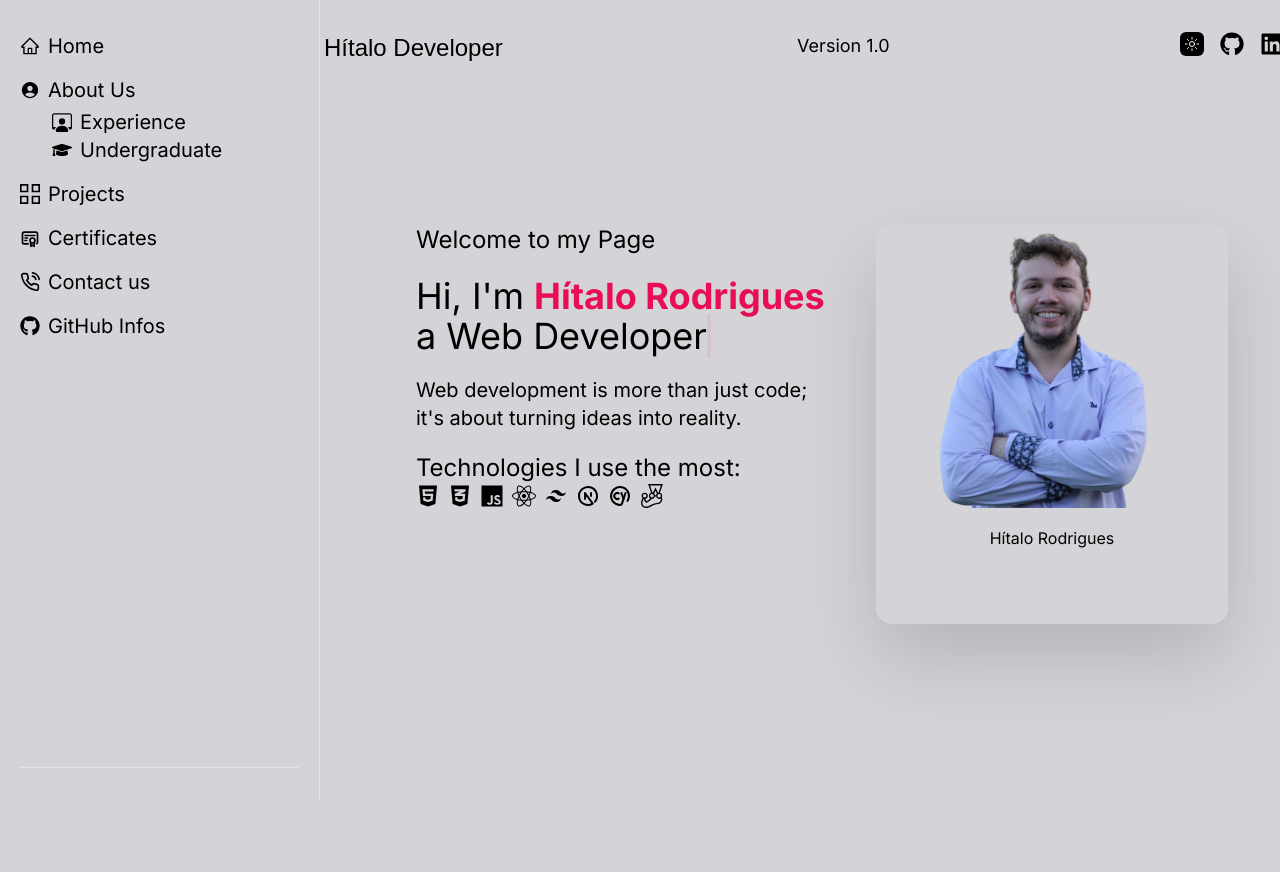
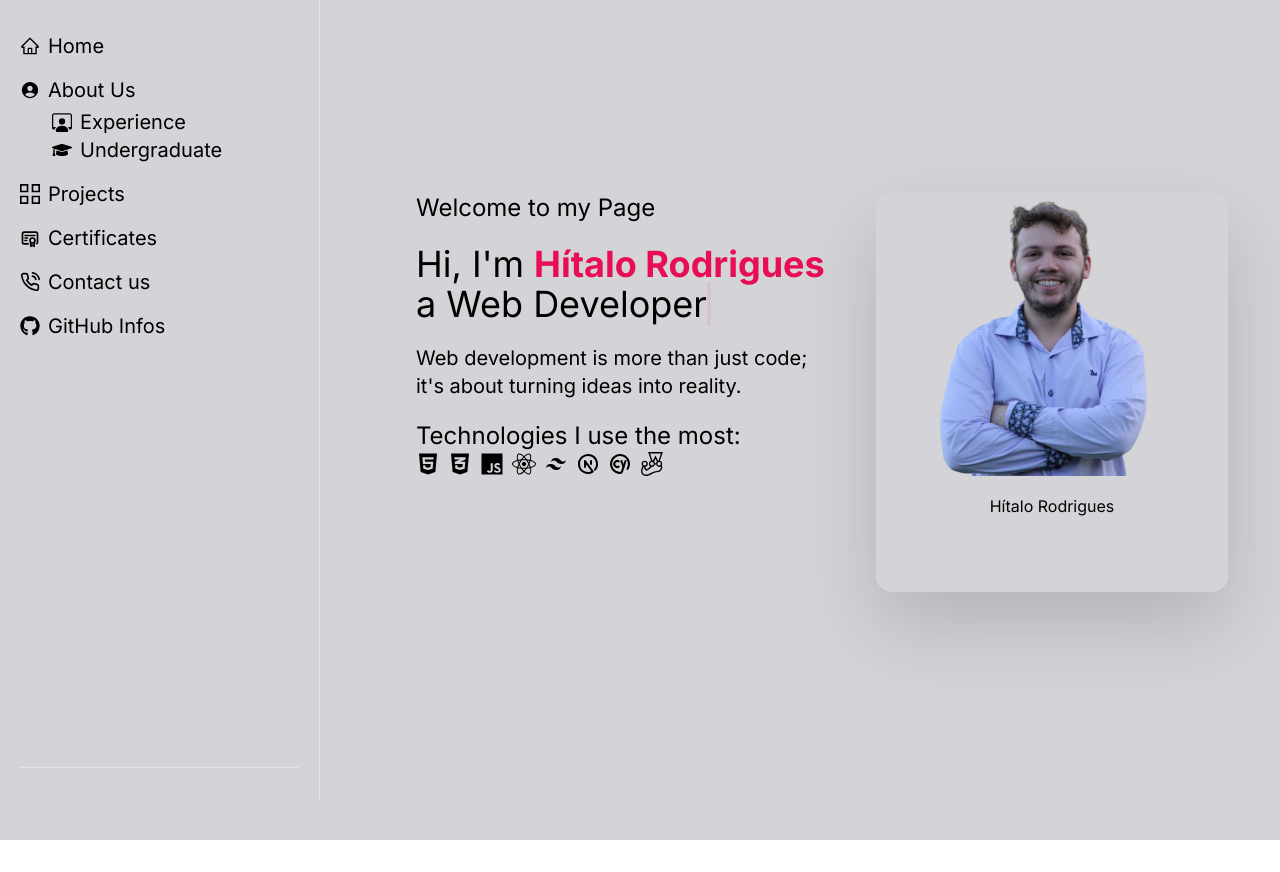
Before and after one commit to Hzimr/Hzimr.github.io, a Next.js app: page / in a window 1280 px wide. Shown: the top 872 px of the page. After the commit the page ends 840 px from the top, so only its background shows below. Built offline with nearby package versions, Linux system fonts and the light colour scheme; a web font is replaced by a local one.

Commit message:
refactor: remove header in layout

```diff
--- a/src/app/layout.tsx
+++ b/src/app/layout.tsx
@@ -2,7 +2,6 @@ import type { Metadata } from 'next'
 import { Inter } from 'next/font/google'
 import './globals.css'
 import { ThemeProvider } from '../components/theme/themeProvider'
-import { Header } from '../components/header/header'
 import { Sidebar } from '../components/sidebar/sidebar'
 
 const inter = Inter({ subsets: ['latin'] })
@@ -27,9 +26,7 @@ export default function RootLayout({
         <ThemeProvider attribute="class">
           <div className="min-h-screen bg-zinc-300 dark:bg-primary-dark lg:grid lg:grid-cols-app">
             <Sidebar />
-
             <main className="max-w-[100vw] px-4 pb-12 pt-24 lg:col-start-2 lg:px-8 lg:pb-12 lg:pt-8">
-              <Header />
               {children}
             </main>
           </div>
```
